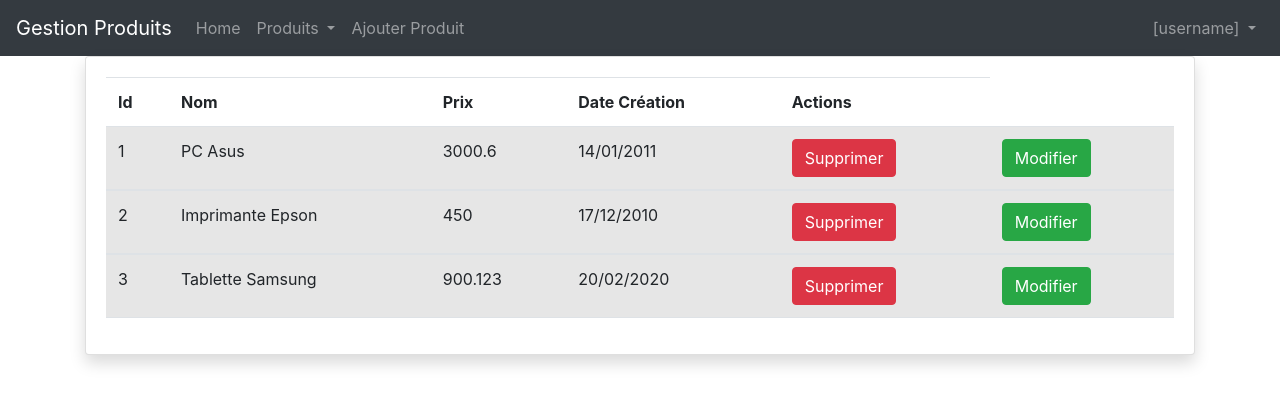
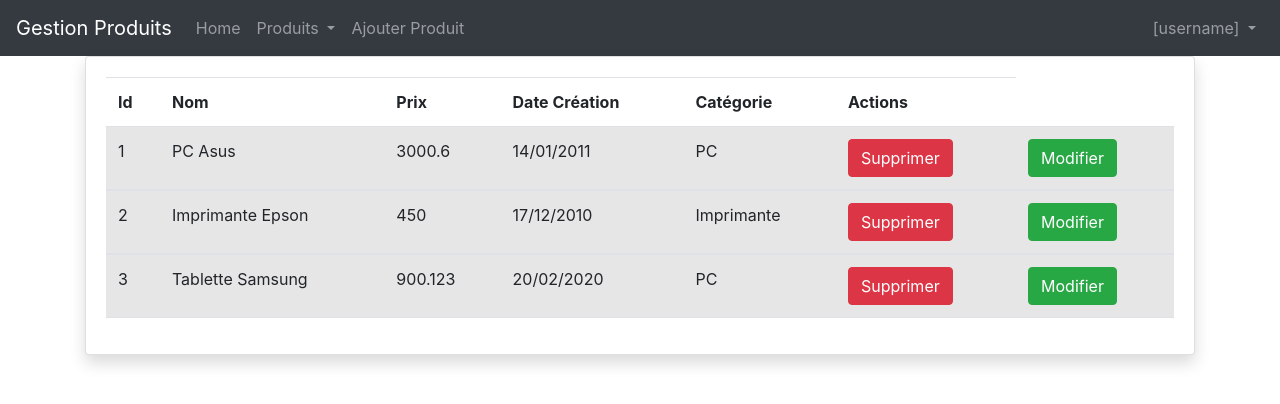
Before and after one commit to Kheuzayni/ManageProductFrontEnd, an Angular app: page /produits in a window 1280 px wide. Shown: the top 404 px of the page. Built offline with nearby package versions, Linux system fonts and the light colour scheme.

Commit message:
ajout categorie dans le tableau

```diff
--- a/src/app/produits/produits.component.html
+++ b/src/app/produits/produits.component.html
@@ -7,14 +7,17 @@
                     <th>Nom</th>
                     <th>Prix</th>
                     <th>Date Création</th>
+                    <th>Catégorie</th>
                     <th>Actions</th>
                 </tr> <tbody *ngFor="let produit of produits">
                     <tr > <td>{{produit.idProduit}}</td>
                         <td>{{produit.nomProduit}}</td>
                         <td>{{produit.prixProduit}}</td>
                         <td>{{produit.dateCreation | date:'dd/MM/yyyy'}}</td>
+                        <td>{{produit.categorie.nomCat}}</td>
                         <td><a class="btn btn-danger" (click)="supprimerProduit(produit)">Supprimer</a></td>
                         <td><a class="btn btn-success" [routerLink]="['/updateProduit',produit.idProduit]">Modifier</a></td>
+
                     </tr>
                 </tbody>
             </table>
```
